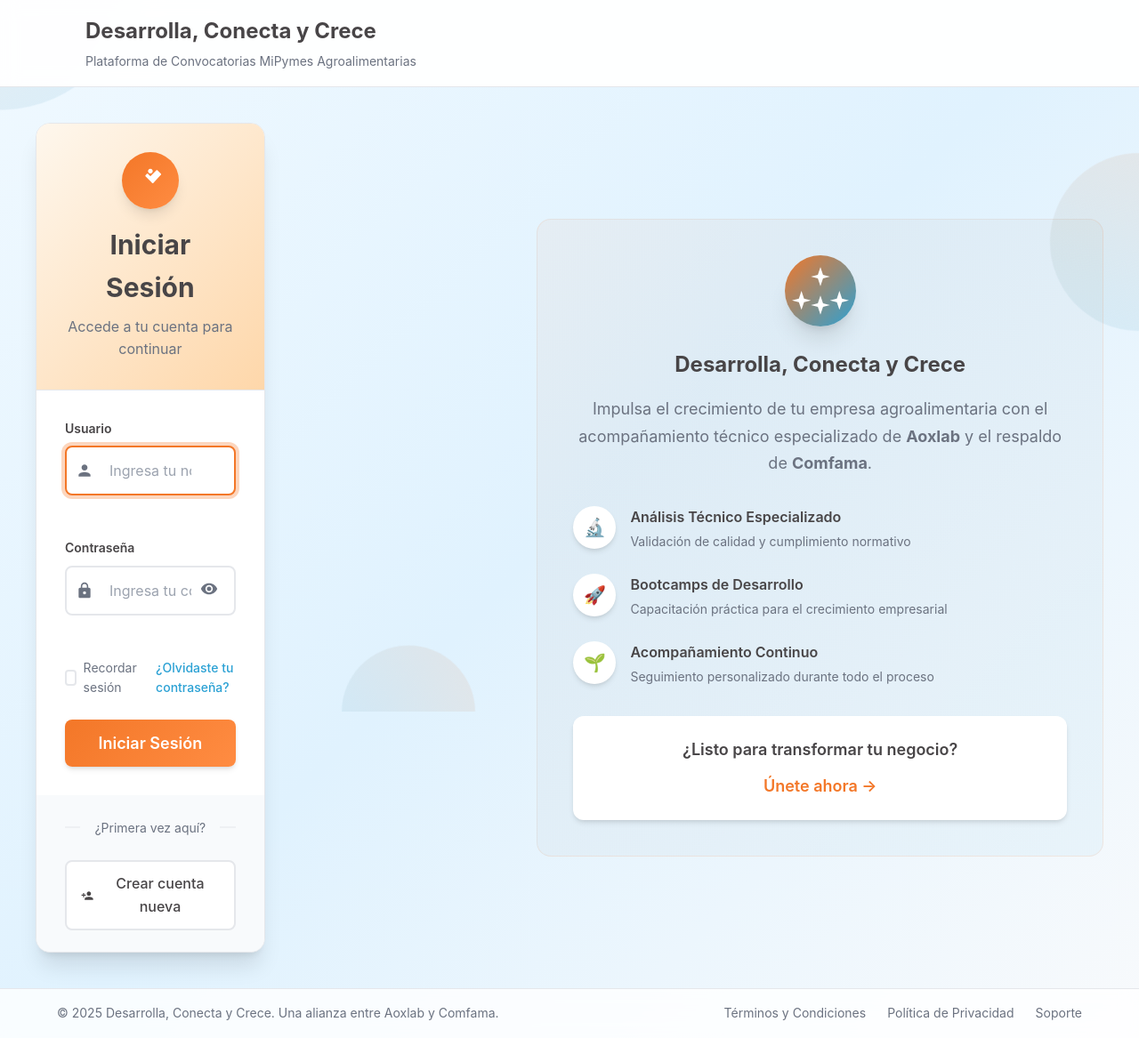
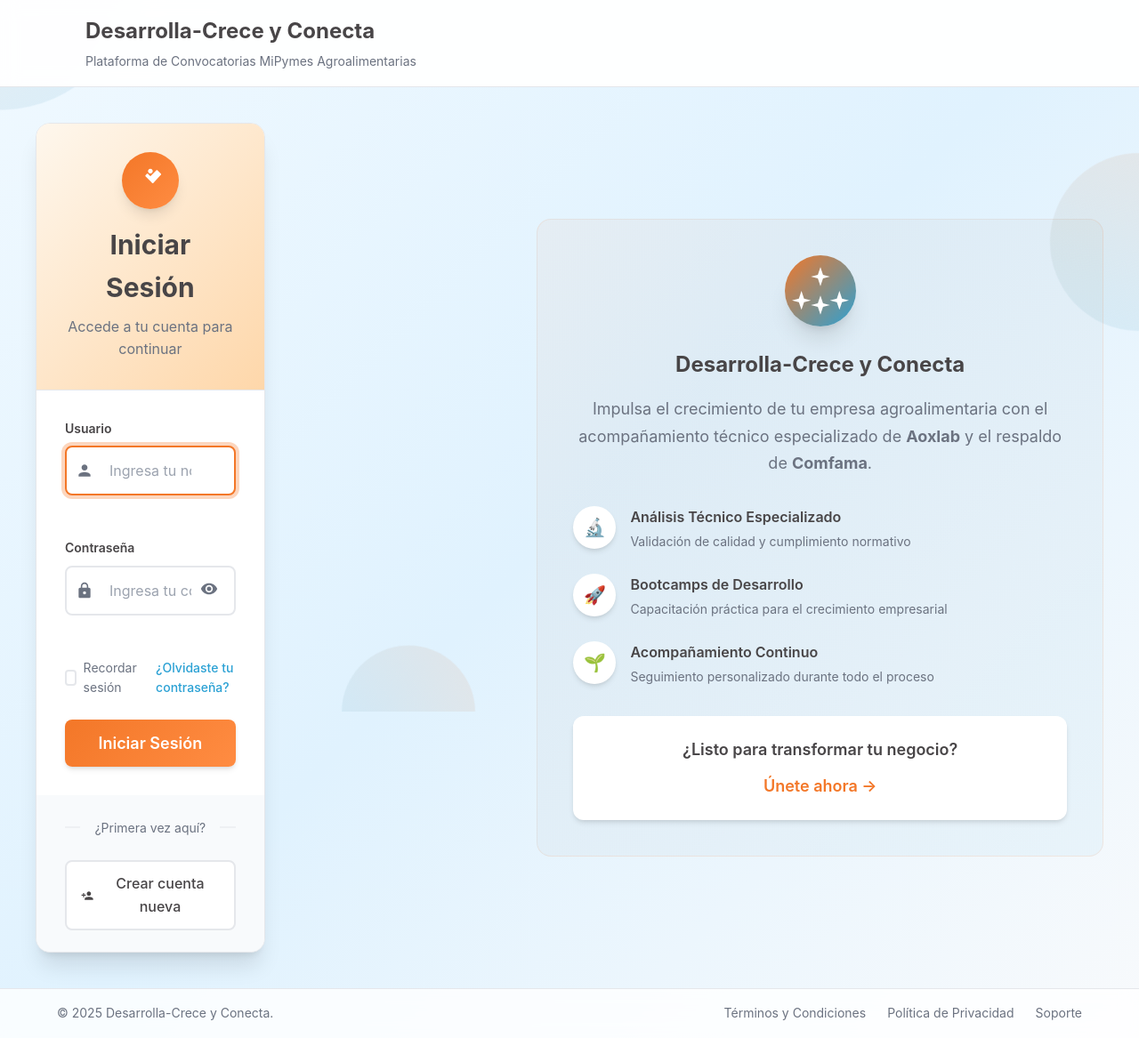
Before and after one commit to KevinJaramillo2121/Desarrolla_Conecta_Crece, a website: page public/login.html in a window 1280 px wide. Shown: the whole page at 89% size. Drawn offline with Linux system fonts and the light colour scheme; a web font is replaced by a local one.

Commit message:
cambios generales en la estetica

```diff
--- a/public/login.html
+++ b/public/login.html
@@ -3,7 +3,7 @@
 <head>
     <meta charset="UTF-8">
     <meta name="viewport" content="width=device-width, initial-scale=1.0">
-    <title>Iniciar Sesión - Desarrolla, Conecta y Crece | Comfama & Aoxlab</title>
+    <title>Iniciar Sesión - Desarrolla-Crece y Conecta | Comfama & Aoxlab</title>
     <link rel="stylesheet" href="../css/login.css">
     <link href="https://fonts.googleapis.com/css2?family=Aller:wght@400;700&display=swap" rel="stylesheet">
 </head>
@@ -22,7 +22,7 @@
                 <div class="brand-logos">
                 </div>
                 <div class="program-info">
-                    <h1>Desarrolla, Conecta y Crece</h1>
+                    <h1>Desarrolla-Crece y Conecta</h1>
                     <p>Plataforma de Convocatorias MiPymes Agroalimentarias</p>
                 </div>
             </div>
@@ -164,7 +164,7 @@
                         <path d="M12 2L13.09 5.26L16 6L13.09 6.74L12 10L10.91 6.74L8 6L10.91 5.26L12 2ZM12 14L13.09 17.26L16 18L13.09 18.74L12 22L10.91 18.74L8 18L10.91 17.26L12 14ZM20 12L21.09 15.26L24 16L21.09 16.74L20 20L18.91 16.74L16 16L18.91 15.26L20 12ZM4 12L5.09 15.26L8 16L5.09 16.74L4 20L2.91 16.74L0 16L2.91 15.26L4 12Z" fill="currentColor"/>
                     </svg>
                 </div>
-                <h3>Desarrolla, Conecta y Crece</h3>
+                <h3>Desarrolla-Crece y Conecta</h3>
                 <p>Impulsa el crecimiento de tu empresa agroalimentaria con el acompañamiento técnico especializado de <strong>Aoxlab</strong> y el respaldo de <strong>Comfama</strong>.</p>
 
                 <div class="features-list">
@@ -202,7 +202,7 @@
     <!-- Footer -->
     <footer class="login-footer">
         <div class="footer-content">
-            <p>&copy; 2025 Desarrolla, Conecta y Crece. Una alianza entre Aoxlab y Comfama.</p>
+            <p>&copy; 2025 Desarrolla-Crece y Conecta.</p>
             <div class="footer-links">
                 <a href="politicas.html" target="_blank" class="footer-link">Términos y Condiciones</a>
                 <a href="politicas.html" target="_blank" class="footer-link">Política de Privacidad</a>
```
Also changed, not shown: public/register.html (+1 -1 lines), views_protegidas/formulario.html (+1 -1 lines), views_protegidas/participante.html (+1 -1 lines).
